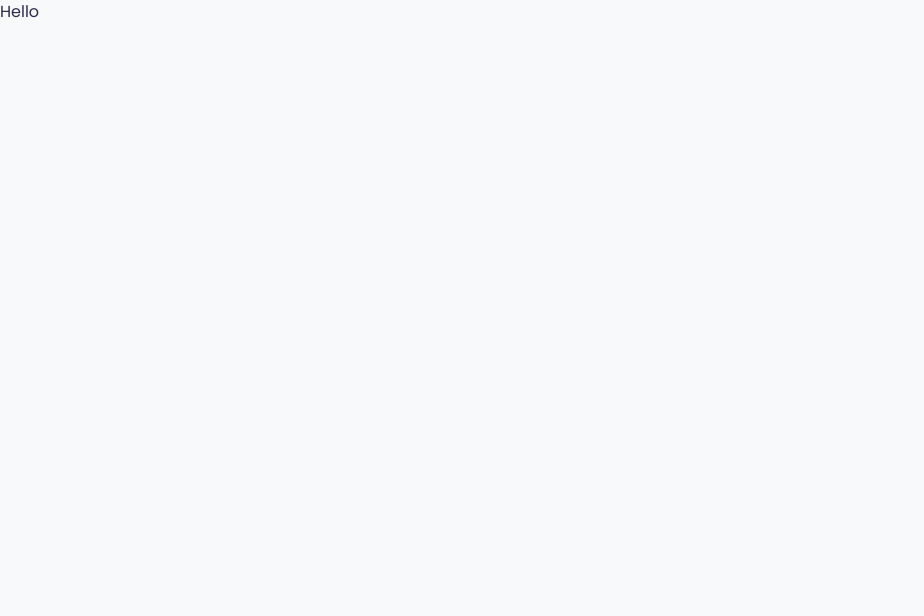
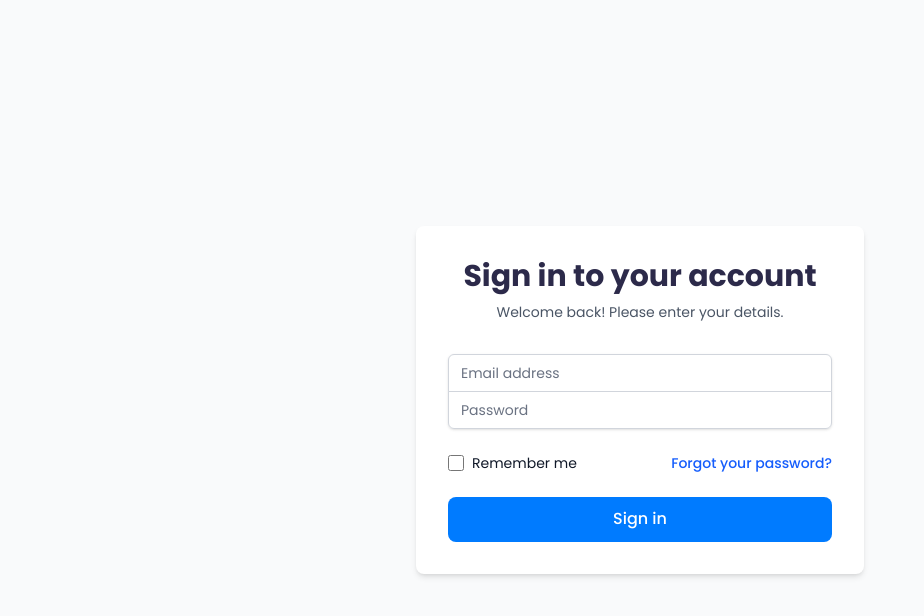
Before and after one commit to Lg0ma/AI-Hackathon-Fall25, a React (Vite) app in the folder frontend/: page /login in a window 1280 px wide. Shown: the top 616 px of the page, without its empty margins (0-924 px from the left). Built offline with nearby package versions, Linux system fonts and the light colour scheme.

Commit message:
Incorporated the sign in page

```diff
--- a/frontend/src/pages/LoginAccount.tsx
+++ b/frontend/src/pages/LoginAccount.tsx
@@ -1,19 +1,129 @@
-// import React from "react";
+import React, { useState } from 'react';
+import { useNavigate } from 'react-router-dom';
 
-function LoginAccount() {
+const LoginAccount: React.FC = () => {
+  const [email, setEmail] = useState('');
+  const [password, setPassword] = useState('');
+  const [error, setError] = useState<string | null>(null);
+  const [loading, setLoading] = useState(false);
+  const navigate = useNavigate();
 
-    // const printLogin() = () => {
-    //     console.log("Print hello");
-    // }
+  const handleSubmit = async (event: React.FormEvent) => {
+    event.preventDefault();
+    setLoading(true);
+    setError(null);
 
-    return (
-        <>
-            <h1>
-                Hello
-            </h1>
-        </>
-    );
+    try {
+      const response = await fetch('http://localhost:8000/login', {
+        method: 'POST',
+        headers: {
+          'Content-Type': 'application/json',
+        },
+        body: JSON.stringify({ email, password }),
+      });
 
+      const data = await response.json();
+
+      if (response.ok) {
+        // Handle successful login, e.g., store token and redirect
+        console.log('Login successful:', data);
+        navigate('/home');
+      } else {
+        setError(data.error || 'An unknown error occurred.');
+      }
+    } catch (err) {
+      setError('Failed to connect to the server.');
+    }
+    setLoading(false);
+  };
+
+  return (
+    <div className="flex flex-col items-center justify-center min-h-screen bg-gray-50">
+      <div className="w-full max-w-md p-8 space-y-8 bg-white rounded-lg shadow-md">
+        <div className="text-center">
+          <h1 className="text-3xl font-bold text-gray-900">
+            Sign in to your account
+          </h1>
+          <p className="mt-2 text-sm text-gray-600">
+            Welcome back! Please enter your details.
+          </p>
+        </div>
+        <form className="mt-8 space-y-6" onSubmit={handleSubmit}>
+          <input type="hidden" name="remember" defaultValue="true" />
+          <div className="rounded-md shadow-sm -space-y-px">
+            <div>
+              <label htmlFor="email-address" className="sr-only">
+                Email address
+              </label>
+              <input
+                id="email-address"
+                name="email"
+                type="email"
+                autoComplete="email"
+                required
+                value={email}
+                onChange={(e) => setEmail(e.target.value)}
+                className="relative block w-full px-3 py-2 text-gray-900 placeholder-gray-500 border border-gray-300 rounded-none appearance-none rounded-t-md focus:outline-none focus:ring-blue-500 focus:border-blue-500 focus:z-10 sm:text-sm"
+                placeholder="Email address"
+              />
+            </div>
+            <div>
+              <label htmlFor="password" className="sr-only">
+                Password
+              </label>
+              <input
+                id="password"
+                name="password"
+                type="password"
+                autoComplete="current-password"
+                required
+                value={password}
+                onChange={(e) => setPassword(e.target.value)}
+                className="relative block w-full px-3 py-2 text-gray-900 placeholder-gray-500 border border-gray-300 rounded-none appearance-none rounded-b-md focus:outline-none focus:ring-blue-500 focus:border-blue-500 focus:z-10 sm:text-sm"
+                placeholder="Password"
+              />
+            </div>
+          </div>
+
+          {error && (
+            <div className="p-4 mt-4 text-sm text-red-700 bg-red-100 rounded-lg" role="alert">
+              {error}
+            </div>
+          )}
+
+          <div className="flex items-center justify-between">
+            <div className="flex items-center">
+              <input
+                id="remember-me"
+                name="remember-me"
+                type="checkbox"
+                className="w-4 h-4 text-blue-600 border-gray-300 rounded focus:ring-blue-500"
+              />
+              <label htmlFor="remember-me" className="block ml-2 text-sm text-gray-900">
+                Remember me
+              </label>
+            </div>
+
+            <div className="text-sm">
+              <a href="#" className="font-medium text-blue-600 hover:text-blue-500">
+                Forgot your password?
+              </a>
+            </div>
+          </div>
+
+          <div>
+            <button
+              type="submit"
+              disabled={loading}
+              className="relative flex justify-center w-full px-4 py-2 text-sm font-medium text-white bg-blue-.600 border border-transparent rounded-md group hover:bg-blue-700 focus:outline-none focus:ring-2 focus:ring-offset-2 focus:ring-blue-500 disabled:opacity-50"
+            >
+              {loading ? 'Signing in...' : 'Sign in'}
+            </button>
+          </div>
+        </form>
+      </div>
+    </div>
+  );
 };
 
 export default LoginAccount;
```
Also changed, not shown: 2 other files (tests, documents, lock files or other folders).
